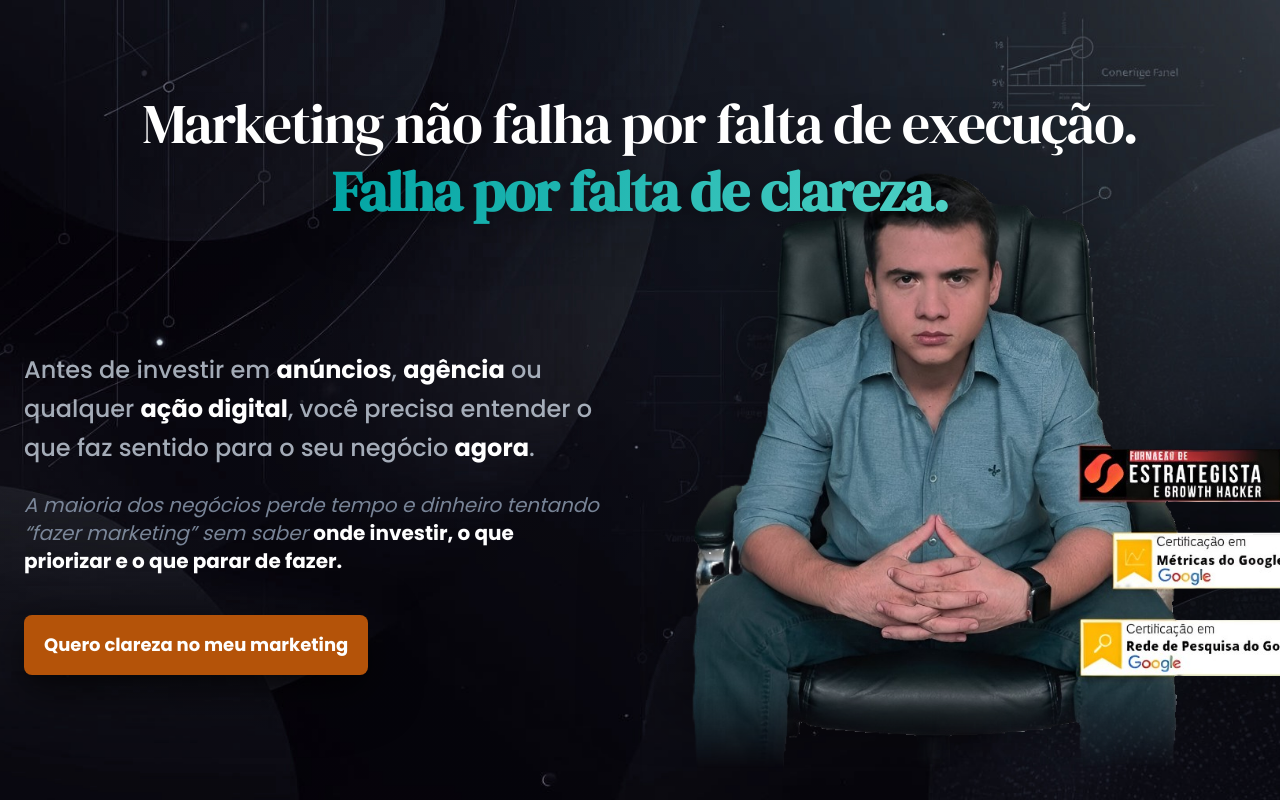
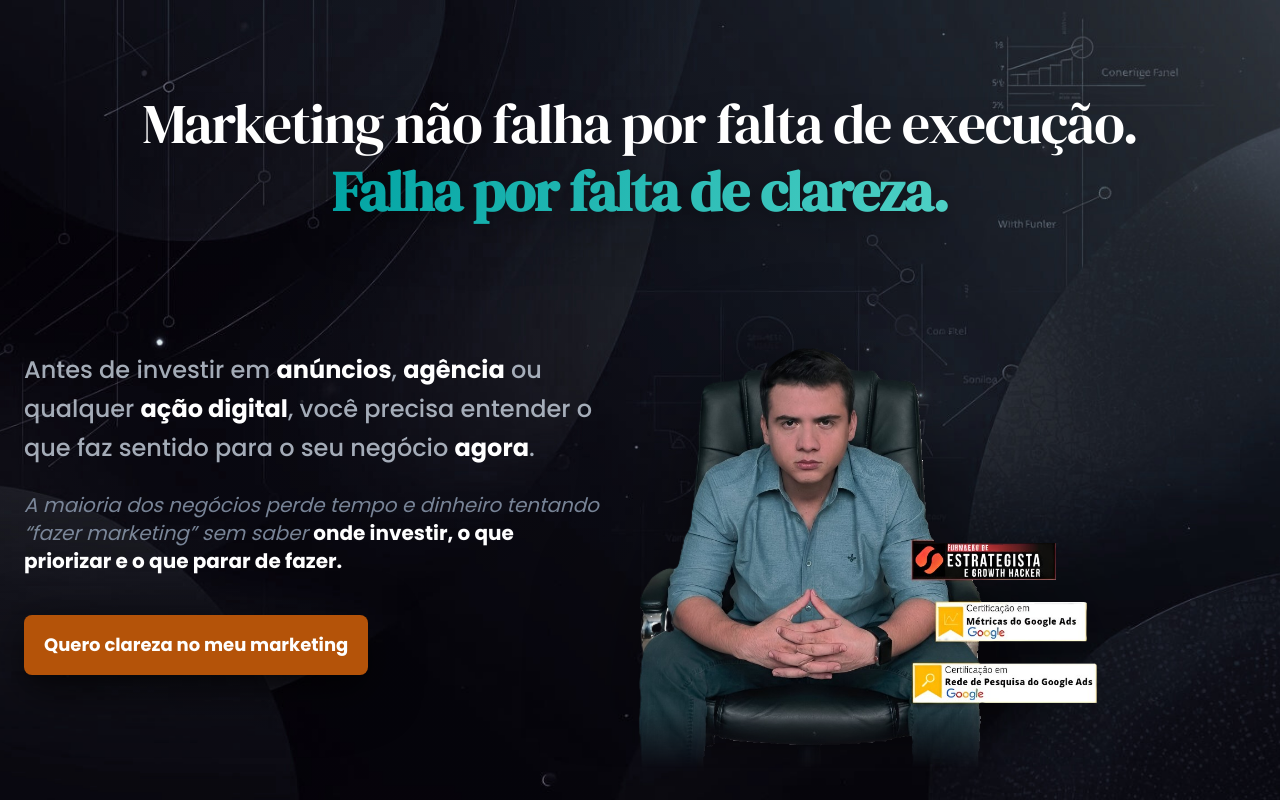
Before and after one commit to ramonb-prog/ramonbordoni.com.br, a React (Vite) app: page / in a window 1280 px wide. Shown: the top 800 px of the page. Built offline with nearby package versions, Linux system fonts and the light colour scheme.

Commit message:
Update App.tsx
responsividade monitor desktop: ajuste na altura da foto da hero

```diff
--- a/App.tsx
+++ b/App.tsx
@@ -49,8 +49,7 @@ const HeroHeader = () => (
                     }}>
                         <img
                             alt="Ramon Bordoni, Estrategista e Growth Hacker"
-                            className="h-auto w-full object-contain filter drop-shadow-[0_25px_50px_rgba(0,0,0,0.5)] mix-blend-normal scale-110 origin-top lg:scale-100"
-                            src={`${import.meta.env.BASE_URL}img/Ramon-Bordoni-Hero-XPress.png`}
+className="h-auto w-full lg:w-auto lg:max-w-full lg:max-h-[70vh] xl:max-h-[75vh] object-contain filter drop-shadow-[0_25px_50px_rgba(0,0,0,0.5)] mix-blend-normal scale-110 origin-top lg:scale-100"                            src={`${import.meta.env.BASE_URL}img/Ramon-Bordoni-Hero-XPress.png`}
                         />
                     </div>
                 </FadeIn>
```
